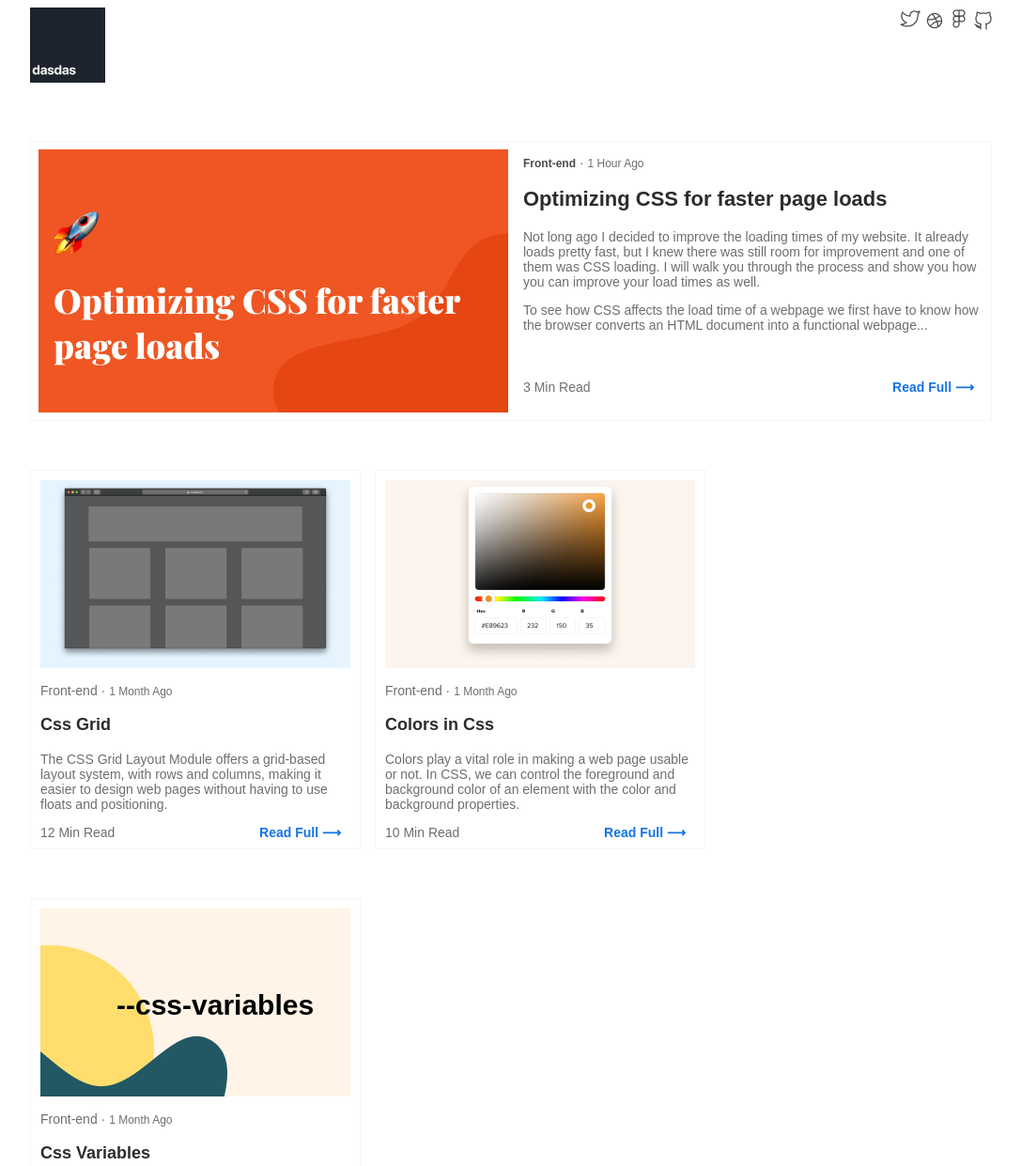
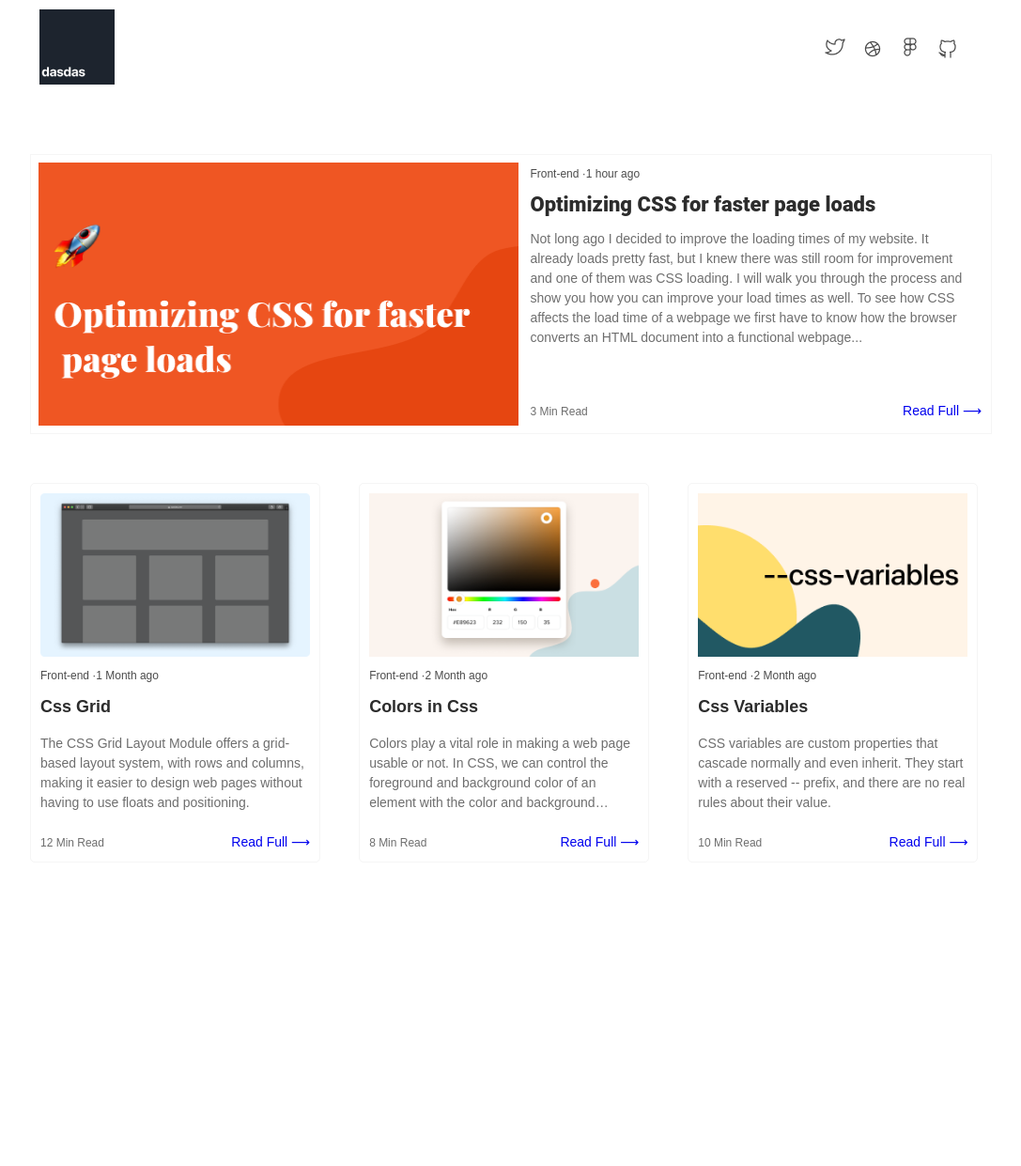
Before and after one commit to glebhg/css, a plain HTML site: page nata/simpleBlogHomePage/index.html in a window 1280 px wide. Shown: the top 1241 px of the page at 94% size, without its empty margins (96-1183 px from the left). After the commit the page ends 928 px from the top, so only its background shows below. Drawn offline with nearby package versions, Linux system fonts and the light colour scheme.

Commit message:
completely redone work

```diff
--- a/nata/simpleBlogHomePage/index.html
+++ b/nata/simpleBlogHomePage/index.html
@@ -1,107 +1,177 @@
 <!DOCTYPE html>
 <html lang="en">
-
   <head>
     <meta charset="utf-8" />
     <title>Simple Blog Home Page</title>
     <link rel="stylesheet" href="styles.css" />
-    <link rel="preconnect" href="https://fonts.googleapis.com">
-    <link rel="preconnect" href="https://fonts.gstatic.com" crossorigin>
-    <link href="https://fonts.googleapis.com/css2?family=Playfair+Display:wght@900&display=swap" rel="stylesheet">
+    <link rel="preconnect" href="https://fonts.googleapis.com" />
+    <link rel="preconnect" href="https://fonts.gstatic.com" crossorigin />
+    <link
+      href="https://fonts.googleapis.com/css2?family=Playfair+Display:wght@900&display=swap"
+      rel="stylesheet"
+    />
   </head>
 
   <body>
-    <header>
-        <a href="./"><img src="./img/dasdas.png" alt="Dasdas Logo" /></a>
+    <header class="main">
+      <a href="/">
+        <img src="./img/dasdas.png" alt="Dasdas Logo" title="Dasdas Logo"
+      /></a>
       <nav>
-            <div class="icons">
-                <a href="https://www.twitter.com/">
-                    <img src="./img/twitter.png" alt="Twitter" /></a>
-                <a href="https://www.dribbble.com/">
-                    <img src="./img/dribbble.png" alt="Dribbble" /></a>
-                <a href="https://www.figma.com/">
-                    <img src="./img/figma.png" alt="Figma" /></a>
-                <a href="https://www.github.com/">
-                    <img src="./img/github.png" alt="Github" /></a>
-            </div>
+        <ul>
+          <li>
+            <a
+              href="https://www.twitter.com/"
+              target="_blank"
+              rel="noopener noreferrer"
+            >
+              <img src="./img/twitter.png" alt="Twitter" title="Twitter"
+            /></a>
+          </li>
+          <li>
+            <a
+              href="https://www.dribbble.com/"
+              target="_blank"
+              rel="noopener noreferrer"
+            >
+              <img src="./img/dribbble.png" alt="Dribbble" title="Dribbble"
+            /></a>
+          </li>
+          <li>
+            <a
+              href="https://www.figma.com/"
+              target="_blank"
+              rel="noopener noreferrer"
+            >
+              <img src="./img/figma.png" alt="Figma" title="Figma"
+            /></a>
+          </li>
+          <li>
+            <a
+              href="https://www.github.com/"
+              target="_blank"
+              rel="noopener noreferrer"
+            >
+              <img src="./img/github.png" alt="Github" title="Github"
+            /></a>
+          </li>
+        </ul>
       </nav>
     </header>
     <main>
-        <section class="large">
-            <div class="picture_optimizing_css">
-                <div class="rocket"><img src="./img/rocket.png" /></div>
-                <div class="orange"><img src="./img/optimizing_css.png" /></div>
-                <div>
-                    <h1 class="heading_large">Optimizing CSS for faster page loads </h1>
-                </div>
-            </div>
-            <div class="text_css_large">
-                <p><span class="wordfrontend">Front-end</span> &centerdot; <span class="timeago">1 Hour Ago</span></p>
-                <h2 class="heading_text_css">Optimizing CSS for faster page loads</h2>
+      <section class="main-article">
+        <h2 class="hidden">Main Article</h2>
+        <article>
+          <img
+            src="./img/optimizing.png"
+            alt="Optimizing CSS for faster
+                       page loads Image"
+            title="Optimizing CSS for faster
+                       page loads Image"
+          />
+          <h2 class="hidden">Optimizing CSS for faster page loads</h2>
+          <section class="main-article-text">
+            <header>
+              <h4>
+                Front-end &centerdot;<time datetime="19:00">1 hour ago</time>
+              </h4>
+              <h2>Optimizing CSS for faster page loads</h2>
+            </header>
             <p>
-                    Not long ago I decided to improve the loading times of my website. It already loads pretty fast, but I knew there was still room for improvement and one of them was CSS loading. I will walk you through the process and show you how you can improve your
-                    load times as well.
+              Not long ago I decided to improve the loading times of my website.
+              It already loads pretty fast, but I knew there was still room for
+              improvement and one of them was CSS loading. I will walk you
+              through the process and show you how you can improve your load
+              times as well. To see how CSS affects the load time of a webpage
+              we first have to know how the browser converts an HTML document
+              into a functional webpage...
             </p>
+            <footer>
+              <span class="min-read">3 Min Read</span>
+              <a href="#" class="link-css">Read Full &#10230;</a>
+            </footer>
+          </section>
+        </article>
+      </section>
+      <div class="clear"></div>
+      <section class="articles-list">
+        <h2 class="hidden">List of Articles</h2>
+        <article class="card">
+          <header>
+            <img
+              src="./img/css-grid.png"
+              alt="CSS Grid Article Image"
+              title="CSS Grid Article Image"
+            />
+            <h4>
+              Front-end &centerdot;<time datetime="2021-06-04"
+                >1 Month ago</time
+              >
+            </h4>
+            <h3>Css Grid</h3>
+          </header>
           <p>
-                    To see how CSS affects the load time of a webpage we first have to know how the browser converts an HTML document into a functional webpage...
+            The CSS Grid Layout Module offers a grid-based layout system, with
+            rows and columns, making it easier to design web pages without
+            having to use floats and positioning.
           </p>
-                <div class="bottom_block_large">
-                    <span>3 Min Read</span>
-                    <a href="./" class="link_css">Read Full &#10230</a>
-                </div>
-            </div>
+          <footer>
+            <span class="min-read">12 Min Read</span>
+            <a href="#" class="link-css">Read Full &#10230;</a>
+          </footer>
+        </article>
+
+        <article class="card">
+          <header>
+            <img
+              src="./img/colors-css.png"
+              alt="Colors in Css Image"
+              title="Colors in Css Image"
+            />
+            <h4>
+              Front-end &centerdot;<time datetime="2021-05-04"
+                >2 Month ago</time
+              >
+            </h4>
+            <h3>Colors in Css</h3>
+          </header>
+          <p>
+            Colors play a vital role in making a web page usable or not. In CSS,
+            we can control the foreground and background color of an element
+            with the color and background properties.
+          </p>
+          <footer>
+            <span class="min-read">8 Min Read</span>
+            <a href="#" class="link-css">Read Full &#10230;</a>
+          </footer>
+        </article>
+
+        <article class="card">
+          <header>
+            <img
+              src="./img/variables-css.png"
+              alt="Css Variables Image"
+              title="Css Variables Image"
+            />
+            <h4>
+              Front-end &centerdot;<time datetime="2021-05-04"
+                >2 Month ago</time
+              >
+            </h4>
+            <h3>Css Variables</h3>
+          </header>
+          <p>
+            CSS variables are custom properties that cascade normally and even
+            inherit. They start with a reserved -- prefix, and there are no real
+            rules about their value.
+          </p>
+          <footer>
+            <span class="min-read">10 Min Read</span>
+            <a href="#" class="link-css">Read Full &#10230;</a>
+          </footer>
+        </article>
+        <div class="clear"></div>
       </section>
-        <article class="css_grid">
-            <div class="css_grid_picture">
-                <img class="grid_picture" src="./img/grid_picture.png">
-            </div>
-            <div class="text_css_article">
-                <p><span class="front_end">Front-end</span> &centerdot; <span class="timeago">1 Month Ago</span></p>
-                <h3 class="headerarticle">Css Grid</h3>
-                <p>
-                    The CSS Grid Layout Module offers a grid-based layout system, with rows and columns, making it easier to design web pages without having to use floats and positioning.
-                </p>
-                <div class="bottom_block">
-                    <span>12 Min Read</span>
-                    <a href="./" class="link_css">Read Full &#10230</a>
-                </div>
-        </article>
-        <article class="css_colors">
-            <div class="css_colors_picture">
-                <img class="colors_picture" src="./img/colors_css.png">
-            </div>
-            <div class="text_css_article">
-                <p><span class="front_end">Front-end</span> &centerdot; <span class="timeago">1 Month Ago</span></p>
-                <h3 class="headerarticle">Colors in Css</h3>
-                <p>
-                    Colors play a vital role in making a web page usable or not. In CSS, we can control the foreground and background color of an element with the color and background properties.
-                </p>
-                <div class="bottom_block">
-                    <span>10 Min Read</span>
-                    <a href="./" class="link_css">Read Full &#10230</a>
-                </div>
-        </article>
-        <article class="css_variables">
-            <div class="css_variables_picture">
-                <div class="sun_picture"><img src="./img/sun.png" /></div>
-                <div class="volna_picture"><img src="./img/volna.png" /></div>
-                <div>
-                    <h2 class="heading_on_picture_css_variables">--css-variables</h2>
-                </div>
-            </div>
-            <div class="text_css_article">
-                <p><span class="front_end">Front-end</span> &centerdot; <span class="timeago">1 Month Ago</span></p>
-                <h3 class="headerarticle">Css Variables</h3>
-                <p>
-                    CSS variables are custom properties that cascade normally and even inherit. They start with a reserved -- prefix, and there are no real rules about their value.
-                </p>
-                <div class="bottom_block">
-                    <span>8 Min Read</span>
-                    <a href="./" class="link_css">Read Full &#10230</a>
-                </div>
-
-        </article>
     </main>
   </body>
-
 </html>
--- a/nata/simpleBlogHomePage/styles.css
+++ b/nata/simpleBlogHomePage/styles.css
@@ -1,155 +1,192 @@
-html {
-    margin: 0 auto;
+:root {
+  --font-family-roboto: "Roboto", sans-serif;
+  --font-family-source: "Source Sans Pro", sans-serif;
+  --line-height-base: 21px;
+  --color-black: #2c2c2c;
+  --color-black-20: #6e6e6e;
+  --color-black-30: #4b4b4b;
+  --color-blue: #1473e6;
+  --color-gray: #f5f5f5;
+  font-size: 14px;
+  font-weight: 400;
+  font-family: var(--font-family-source);
+  line-height: var(--line-height-base);
+  --article-card-lines: 4;
+  --main-article-card-lines: 7;
 }
 
 body {
-    margin: 8px 10% 0 10%;
+  margin: 0px 10% 0 10%;
 }
 
-nav {
-    float: right;
+ul {
+  margin: 0;
+  list-style: none;
 }
 
-.large {
-    border: 1px solid #f5f5f5;
-    height: 296px;
-    margin-top: 58px;
+/*--- TYPOGRAPHY ---*/
+
+h2 {
+  font-family: var(--font-family-roboto);
+  font-size: 1.5714rem;
+  line-height: 1.238rem;
+  font-weight: 900;
+  color: var(--color-black);
 }
 
-.picture_optimizing_css {
-    background-color: #ef5623;
-    float: left;
-    width: 500px;
-    height: 280px;
-    margin: 8px 16px 8px 8px;
+h3 {
+  font-size: 1.2857rem;
+  font-weight: bold;
+  color: var(--color-black);
 }
 
-.heading_large {
-    margin-top: -148px;
-    margin-left: 16px;
-    width: 434px;
-    height: 96px;
-    font-family: "Playfair Display", serif;
-    font-weight: 900;
-    font-size: 36px;
-    color: #ffffff;
+h4 {
+  font-size: 0.857rem;
+  line-height: 0.666rem;
+  font-weight: 500;
+  color: var(--color-black-30);
 }
 
-.orange {
-    margin: -29px 0px 0px 250px;
+p {
+  color: var(--color-black-20);
 }
 
-.rocket {
-    margin-left: 16px;
-    margin-top: 64px;
-}
-
-.text_css_large {
-    font-family: "Source Sans Pro", sans-serif;
-    font-weight: normal;
-    font-size: 14px;
-    color: #6e6e6e;
-    margin: 8px 8px 13px 0;
-}
-
-.wordfrontend {
-    font-weight: bold;
-    font-size: 12px;
-    color: #4b4b4b;
-}
-
-.timeago {
-    font-weight: 500;
-    font-size: 12px;
-}
-
-.heading_text_css {
-    font-weight: 900;
-    font-size: 22px;
-    color: #2c2c2c;
-}
-
-.bottom_block_large {
-    padding-top: 36px;
+.min-read {
+  font-size: 0.857rem;
+  line-height: 0.666rem;
+  font-weight: 500;
+  color: var(--color-black-20);
 }
 
 .link_css {
-    float: right;
-    text-decoration: none;
-    margin-right: 10px;
-    color: #1473e6;
-    font-weight: bold;
+  font-size: 0.857rem;
+  line-height: 0.666rem;
+  font-weight: bold;
+  color: var(--color-blue);
 }
 
-.css_grid,
-.css_colors,
-.css_variables {
-    margin-top: 52px;
-    width: 350px;
-    height: 402px;
-    border: 1px solid #f5f5f5;
-    float: left;
-    margin-right: 15px;
+/*--- HEADER ---*/
+
+header.main {
+  padding: 10px;
+  clear: both;
 }
 
-.css_grid_picture {
-    background-color: #e5f4ff;
-    width: 330px;
-    height: 200px;
-    margin-top: 10px;
-    margin-right: 10px;
-    margin-left: 10px;
+header.main nav ul li {
+  display: inline-block;
+  margin-left: 1em;
 }
 
-.grid_picture,
-.colors_picture {
-    display: block;
-    margin: 0 auto;
+header.main nav {
+  float: right;
+  padding: 28px;
 }
 
-.headerarticle {
-    font-weight: bold;
-    font-size: 18px;
-    color: #2c2c2c;
+/*--- Main Article ---*/
+
+section.main-article {
+  border: 1px solid #f5f5f5;
+  margin-top: 58px;
+  margin-bottom: 52px;
+  height: 296px;
 }
 
-.text_css_article {
-    font-family: "Source Sans Pro", sans-serif;
-    font-weight: normal;
-    font-size: 14px;
-    color: #6e6e6e;
-    margin: 16px 10px 10px 10px;
+section.main-article img {
+  display: block;
+  float: left;
+  height: 280px;
+  width: 50%;
+  margin: 8px 0px 8px 8px;
 }
 
-.css_colors_picture {
-    background-color: #FBF4EF;
-    width: 330px;
-    height: 200px;
-    margin-top: 10px;
-    margin-right: 10px;
-    margin-left: 10px;
+section.main-article .main-article-text {
+  float: right;
+  width: 48%;
+}
+section.main-article p {
+  margin: 8px 18px 36px 0px;
+  display: -webkit-box;
+  -webkit-line-clamp: var(--main-article-card-lines);
+  -webkit-box-orient: vertical;
+  overflow: hidden;
+  min-height: calc(var(--line-height-base) * var(--main-article-card-lines));
 }
 
-.css_variables_picture {
-    background-color: #FFF4E7;
-    width: 330px;
-    height: 200px;
-    margin-top: 10px;
-    margin-right: 10px;
-    margin-left: 10px;
+section.main-article header {
+  margin-top: 10px;
 }
 
-.sun_picture {
-    padding-top: 39px;
+section.main-article footer {
+  margin: 10px 10px 10px 0px;
 }
 
-.volna_picture {
-    margin-top: -72px;
+section.main-article .link-css {
+  display: block;
+  float: right;
+  text-decoration: none;
 }
 
-.heading_on_picture_css_variables {
-    margin-top: -118px;
-    margin-left: 81px;
-    font-family: sans-serif;
-    font-size: 30px;
+/*--- ARTICLE CARD ---*/
+
+article.card {
+  border: 1px solid #f5f5f5;
+  border-radius: 5px;
+  margin-bottom: 10px;
 }
+
+article.card header {
+  margin: 10px 10px 0 10px;
+}
+
+article.card header img {
+  display: block;
+  width: 100%;
+}
+
+article.card header h4 {
+  margin: 16px 0 8px 0;
+}
+
+article.card p {
+  margin: 8px 10px 21px 10px;
+  display: -webkit-box;
+  -webkit-line-clamp: var(--article-card-lines);
+  -webkit-box-orient: vertical;
+  overflow: hidden;
+  min-height: calc(var(--line-height-base) * var(--article-card-lines));
+}
+
+article.card footer {
+  margin: 0 10px 10px 10px;
+}
+
+article.card .link-css {
+  display: block;
+  float: right;
+  text-decoration: none;
+}
+
+.articles-list article.card {
+  float: left;
+  width: 30%;
+}
+
+.articles-list article.card {
+  margin-right: 4%;
+}
+
+.articles-list article.card:last-of-type {
+  margin-right: 0;
+}
+
+/*--- UTILS ---*/
+
+.hidden {
+  position: absolute;
+  top: -9999px;
+  left: -9999px;
+}
+
+.clear {
+  clear: both;
+}
```
Also changed, not shown: nata/simpleBlogHomePage/Img/colors-css.png (added), nata/simpleBlogHomePage/Img/colors_css.png (deleted), nata/simpleBlogHomePage/Img/css-grid.png (added), nata/simpleBlogHomePage/Img/grid_picture.png (deleted), nata/simpleBlogHomePage/Img/optimizing.png (added), nata/simpleBlogHomePage/Img/optimizing_css.png (deleted), nata/simpleBlogHomePage/Img/rocket.png (deleted), nata/simpleBlogHomePage/Img/sun.png (deleted), nata/simpleBlogHomePage/Img/variables-css.png (added), nata/simpleBlogHomePage/Img/volna.png (deleted). Lines whose indentation alone changed are shown as unchanged.
